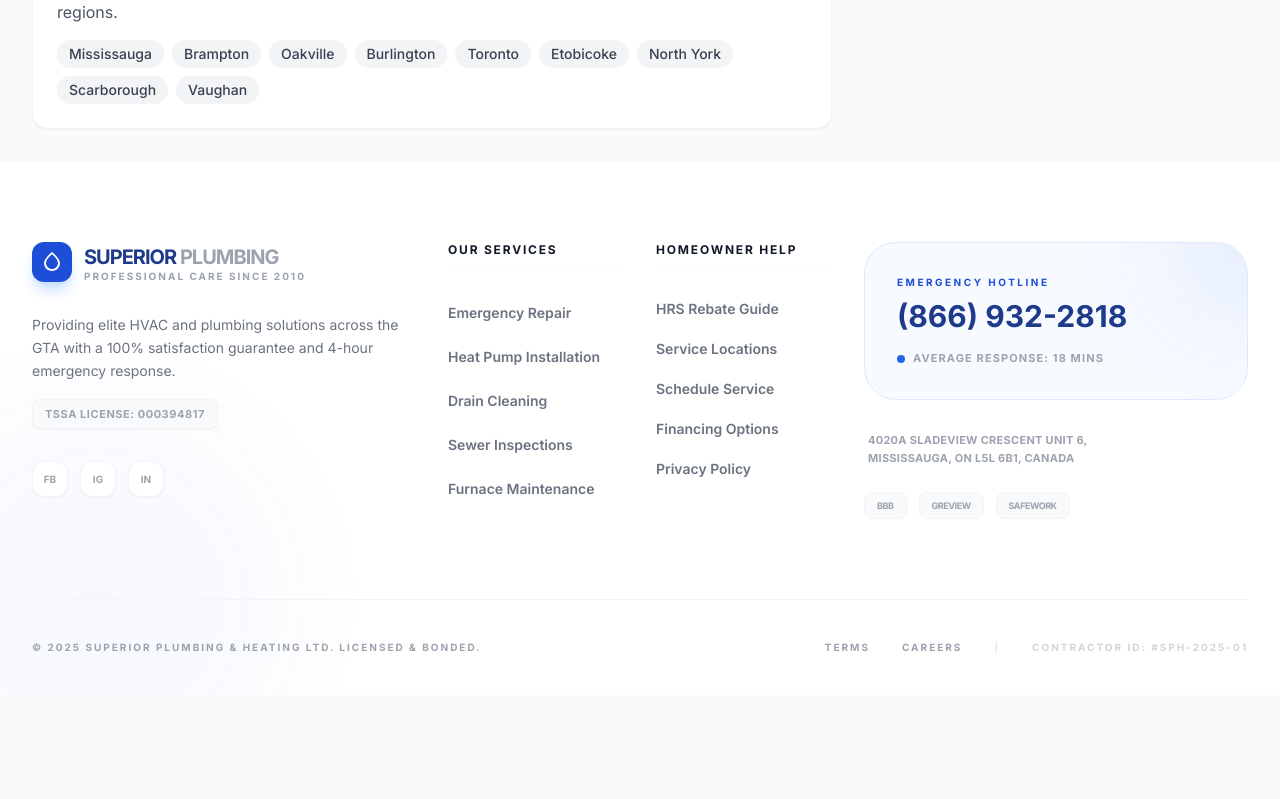
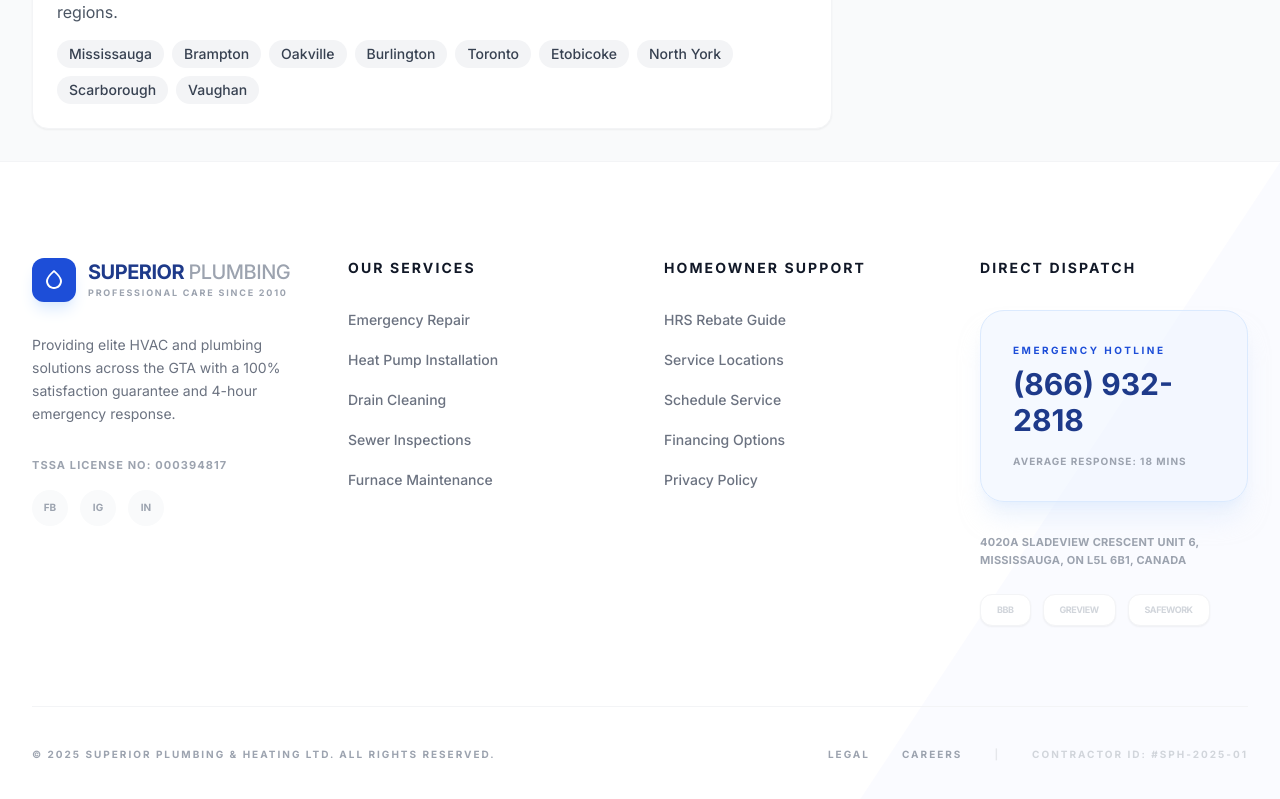
Before and after one commit to MaverickKing17/superior-plumbing-voice-os, a React (Vite) app: page / in a window 1280 px wide. Shown: the part 2209-3008 px from the top of the page. Before the commit the page ends 2904 px from the top, so only its background shows below. Built offline with nearby package versions, Linux system fonts and the light colour scheme.

Commit message:
fix(footer): Refactor and simplify footer component
Removes unnecessary logo rendering logic and streamlines scroll handling.
The `LogoIcon` component was removed as it was not being used. Scroll handling for '#' and '#' links was consolidated, and URL updates during scrolling were simplified.

```diff
--- a/components/Footer.tsx
+++ b/components/Footer.tsx
@@ -11,7 +11,6 @@ const Footer: React.FC<FooterProps> = ({ persona }) => {
 
   const handleScroll = (id: string) => (e: React.MouseEvent) => {
     e.preventDefault();
-    // Special case for top
     if (id === '#top' || id === '#') {
       window.scrollTo({ top: 0, behavior: 'smooth' });
       window.history.pushState(null, '', '/');
@@ -22,109 +21,98 @@ const Footer: React.FC<FooterProps> = ({ persona }) => {
     const el = document.getElementById(targetId);
     if (el) {
       el.scrollIntoView({ behavior: 'smooth' });
-      // Update URL without jump
       window.history.pushState(null, '', id);
     } else {
       window.scrollTo({ top: 0, behavior: 'smooth' });
     }
   };
 
-  const LogoIcon = () => (
-    <div className={`w-10 h-10 rounded-xl flex items-center justify-center text-white font-black text-xl transition-all duration-500 shadow-lg ${isEmergency ? 'bg-orange-600 shadow-orange-200' : 'bg-blue-700 shadow-blue-200'}`}>
+  return (
+    <footer className="bg-white pt-24 pb-12 border-t border-gray-100 font-['Inter'] relative overflow-hidden">
+      {/* Subtle background flair */}
+      <div className={`absolute top-0 right-0 w-1/3 h-full opacity-[0.02] pointer-events-none transition-colors duration-700 ${isEmergency ? 'bg-orange-600' : 'bg-blue-700'}`}
+           style={{ clipPath: 'polygon(100% 0, 0% 100%, 100% 100%)' }}></div>
+
+      <div className="max-w-7xl mx-auto px-6 lg:px-8 relative z-10">
+        <div className="grid grid-cols-1 md:grid-cols-2 lg:grid-cols-4 gap-12 mb-20">
+
+          {/* Column 1: Brand & Identity */}
+          <div className="space-y-8">
+            <div className="flex items-center gap-3 cursor-pointer group" onClick={handleScroll('#top')}>
+              <div className={`w-11 h-11 rounded-xl flex items-center justify-center text-white shadow-lg transition-all duration-500 group-hover:scale-105 ${isEmergency ? 'bg-orange-600 shadow-orange-100' : 'bg-blue-700 shadow-blue-100'}`}>
                 <svg viewBox="0 0 24 24" className="w-6 h-6 fill-current">
                   <path d="M12 21c-4.418 0-8-3.582-8-8s8-11 8-11 8 6.582 8 11-3.582 8-8 8zm0-2c3.314 0 6-2.686 6-6 0-2.31-1.92-5.462-6-8.794-4.08 3.332-6 6.484-6 8.794 0 3.314 2.686 6 6 6z" />
                 </svg>
               </div>
-  );
-
-  return (
-    <footer className="bg-white pt-20 pb-10 border-t border-gray-100 overflow-hidden relative">
-      {/* Subtle Background Glow */}
-      <div className={`absolute -bottom-24 -left-24 w-96 h-96 rounded-full blur-3xl opacity-[0.03] transition-colors duration-700 ${isEmergency ? 'bg-orange-600' : 'bg-blue-700'}`}></div>
-
-      <div className="max-w-7xl mx-auto px-4 sm:px-6 lg:px-8 relative z-10">
-        <div className="grid grid-cols-1 md:grid-cols-2 lg:grid-cols-12 gap-12 lg:gap-8 mb-20">
-
-          {/* Brand Identity Section */}
-          <div className="lg:col-span-4 space-y-8">
-            <div className="flex items-center gap-3 cursor-pointer group" onClick={handleScroll('#top')}>
-              <LogoIcon />
               <div>
-                <h3 className={`text-xl font-black uppercase tracking-tighter group-hover:opacity-80 transition-opacity ${isEmergency ? 'text-orange-900' : 'text-blue-900'}`}>
-                  Superior <span className="text-gray-400">Plumbing</span>
+                <h3 className={`text-xl font-bold uppercase tracking-tight leading-none ${isEmergency ? 'text-orange-950' : 'text-blue-900'}`}>
+                  Superior <span className="text-gray-400 font-medium">Plumbing</span>
                 </h3>
-                <p className="text-[10px] font-bold text-gray-400 uppercase tracking-[0.2em] leading-none">Professional Care Since 2010</p>
+                <p className="text-[9px] font-bold text-gray-400 uppercase tracking-[0.2em] mt-1">Professional Care Since 2010</p>
               </div>
             </div>
 
-            <div className="space-y-4">
-              <p className="text-gray-500 text-sm leading-relaxed max-w-sm">
+            <p className="text-gray-500 text-sm leading-relaxed max-w-[280px]">
               Providing elite HVAC and plumbing solutions across the GTA with a 100% satisfaction guarantee and 4-hour emergency response.
             </p>
-              <div className="inline-flex items-center px-3 py-1.5 rounded-lg bg-gray-50 border border-gray-100 shadow-sm">
-                <span className="text-[11px] font-black text-gray-400 uppercase tracking-wider">TSSA License: 000394817</span>
-              </div>
-            </div>
 
+            <div className="space-y-4">
+              <span className="text-[11px] font-bold text-gray-400 uppercase tracking-widest block">TSSA License No: 000394817</span>
               <div className="flex gap-3">
                 {['FB', 'IG', 'IN'].map((social) => (
-                <div key={social} className="w-9 h-9 rounded-xl bg-white border border-gray-100 flex items-center justify-center hover:bg-gray-50 hover:border-gray-200 hover:-translate-y-1 transition-all cursor-pointer shadow-sm">
-                  <span className="text-[10px] font-black text-gray-400">{social}</span>
+                  <div key={social} className="w-9 h-9 rounded-full bg-gray-50 flex items-center justify-center text-[10px] font-black text-gray-400 hover:bg-blue-700 hover:text-white transition-all cursor-pointer border border-transparent hover:shadow-md">
+                    {social}
                   </div>
                 ))}
               </div>
             </div>
+          </div>
 
-          {/* Quick Nav: Services */}
-          <div className="lg:col-span-2">
-            <h4 className="text-xs font-black text-gray-900 uppercase tracking-[0.15em] mb-8 pb-2 border-b border-gray-50">Our Services</h4>
-            <ul className="space-y-5 text-sm font-semibold text-gray-500">
-              <li><a href="#services" onClick={handleScroll('#services')} className="hover:text-blue-700 transition-colors inline-flex items-center group"><span className="w-0 group-hover:w-2 h-0.5 bg-blue-700 mr-0 group-hover:mr-2 transition-all"></span>Emergency Repair</a></li>
-              <li><a href="#services" onClick={handleScroll('#services')} className="hover:text-blue-700 transition-colors inline-flex items-center group"><span className="w-0 group-hover:w-2 h-0.5 bg-blue-700 mr-0 group-hover:mr-2 transition-all"></span>Heat Pump Installation</a></li>
-              <li><a href="#services" onClick={handleScroll('#services')} className="hover:text-blue-700 transition-colors inline-flex items-center group"><span className="w-0 group-hover:w-2 h-0.5 bg-blue-700 mr-0 group-hover:mr-2 transition-all"></span>Drain Cleaning</a></li>
-              <li><a href="#services" onClick={handleScroll('#services')} className="hover:text-blue-700 transition-colors inline-flex items-center group"><span className="w-0 group-hover:w-2 h-0.5 bg-blue-700 mr-0 group-hover:mr-2 transition-all"></span>Sewer Inspections</a></li>
-              <li><a href="#services" onClick={handleScroll('#services')} className="hover:text-blue-700 transition-colors inline-flex items-center group"><span className="w-0 group-hover:w-2 h-0.5 bg-blue-700 mr-0 group-hover:mr-2 transition-all"></span>Furnace Maintenance</a></li>
+          {/* Column 2: Services */}
+          <div>
+            <h4 className="text-sm font-black text-gray-900 uppercase tracking-[0.15em] mb-8">Our Services</h4>
+            <ul className="space-y-5 text-sm font-medium text-gray-500">
+              {['Emergency Repair', 'Heat Pump Installation', 'Drain Cleaning', 'Sewer Inspections', 'Furnace Maintenance'].map((item) => (
+                <li key={item}>
+                  <a href="#services" onClick={handleScroll('#services')} className="hover:text-blue-700 transition-colors block">{item}</a>
+                </li>
+              ))}
             </ul>
           </div>
 
-          {/* Quick Nav: Support */}
-          <div className="lg:col-span-2">
-            <h4 className="text-xs font-black text-gray-900 uppercase tracking-[0.15em] mb-8 pb-2 border-b border-gray-50">Homeowner Help</h4>
-            <ul className="space-y-5 text-sm font-semibold text-gray-500">
-              <li><a href="#rebates" onClick={handleScroll('#rebates')} className="hover:text-blue-700 transition-colors">HRS Rebate Guide</a></li>
-              <li><a href="#areas" onClick={handleScroll('#areas')} className="hover:text-blue-700 transition-colors">Service Locations</a></li>
-              <li><a href="#book" onClick={handleScroll('#book')} className="hover:text-blue-700 transition-colors">Schedule Service</a></li>
-              <li><a href="#rebates" onClick={handleScroll('#rebates')} className="hover:text-blue-700 transition-colors">Financing Options</a></li>
-              <li><a href="#top" onClick={handleScroll('#top')} className="hover:text-blue-700 transition-colors">Privacy Policy</a></li>
+          {/* Column 3: Homeowner Support */}
+          <div>
+            <h4 className="text-sm font-black text-gray-900 uppercase tracking-[0.15em] mb-8">Homeowner Support</h4>
+            <ul className="space-y-5 text-sm font-medium text-gray-500">
+              {['HRS Rebate Guide', 'Service Locations', 'Schedule Service', 'Financing Options', 'Privacy Policy'].map((item) => (
+                <li key={item}>
+                  <a href={`#${item.toLowerCase().replace(/ /g, '-')}`} onClick={handleScroll('#top')} className="hover:text-blue-700 transition-colors block">{item}</a>
+                </li>
+              ))}
             </ul>
           </div>
 
-          {/* Direct Dispatch Action Section */}
-          <div className="lg:col-span-4 space-y-8">
-            <div className={`p-8 rounded-[2rem] border transition-all duration-500 relative overflow-hidden group ${isEmergency ? 'bg-orange-50/50 border-orange-100' : 'bg-blue-50/50 border-blue-100'}`}>
-              <div className={`absolute top-0 right-0 w-24 h-24 blur-3xl opacity-20 -mr-12 -mt-12 transition-colors duration-500 ${isEmergency ? 'bg-orange-500' : 'bg-blue-600'}`}></div>
+          {/* Column 4: Direct Dispatch */}
+          <div className="space-y-8">
+            <h4 className="text-sm font-black text-gray-900 uppercase tracking-[0.15em] mb-8">Direct Dispatch</h4>
 
-              <div className="relative z-10">
+            <div className={`p-8 rounded-3xl border transition-all duration-700 group relative ${isEmergency ? 'bg-orange-50/60 border-orange-100 shadow-orange-100/50 shadow-xl' : 'bg-blue-50/60 border-blue-100 shadow-blue-100/50 shadow-xl'}`}>
               <span className={`text-[10px] font-black uppercase tracking-[0.25em] block mb-2 ${isEmergency ? 'text-orange-600' : 'text-blue-700'}`}>Emergency Hotline</span>
-                <a href="tel:18669322818" className={`text-3xl font-black block transition-transform group-hover:scale-105 duration-300 ${isEmergency ? 'text-orange-950' : 'text-blue-900'}`}>
+              <a href="tel:18669322818" className={`text-3xl font-black block group-hover:scale-[1.02] transition-transform duration-300 ${isEmergency ? 'text-orange-950' : 'text-blue-900'}`}>
                 (866) 932-2818
               </a>
-                <div className="flex items-center gap-2 mt-4">
-                  <div className={`w-2 h-2 rounded-full animate-pulse ${isEmergency ? 'bg-orange-500' : 'bg-blue-600'}`}></div>
-                  <p className="text-[11px] text-gray-400 font-bold uppercase tracking-widest">Average Response: 18 Mins</p>
-                </div>
-              </div>
+              <p className="text-[10px] text-gray-400 font-bold uppercase tracking-widest mt-4">Average Response: 18 Mins</p>
             </div>
 
-            <div className="space-y-4">
-              <p className="text-[11px] text-gray-400 font-bold uppercase tracking-wide leading-relaxed pl-1">
+            <div className="space-y-6">
+              <p className="text-[11px] text-gray-400 font-bold uppercase tracking-wide leading-relaxed">
                 4020A Sladeview Crescent Unit 6,<br/>
                 Mississauga, ON L5L 6B1, Canada
               </p>
 
-              <div className="flex items-center gap-3 pt-2">
+              <div className="flex items-center gap-3">
                 {['BBB', 'GReview', 'SafeWork'].map((badge) => (
-                  <div key={badge} className="px-3 py-1.5 bg-gray-50 rounded-lg border border-gray-100 text-[9px] font-black text-gray-400 uppercase tracking-tighter hover:bg-white transition-colors cursor-default">
+                  <div key={badge} className="px-4 py-2 bg-white border border-gray-100 rounded-xl text-[9px] font-black text-gray-300 uppercase tracking-tighter shadow-sm hover:border-gray-200 transition-colors cursor-default">
                     {badge}
                   </div>
                 ))}
@@ -133,14 +121,14 @@ const Footer: React.FC<FooterProps> = ({ persona }) => {
           </div>
         </div>
 
-        {/* Bottom Utility Bar */}
-        <div className="pt-10 border-t border-gray-100 flex flex-col md:flex-row justify-between items-center gap-6 text-[10px] font-black text-gray-400 uppercase tracking-[0.2em]">
-          <p>© 2025 Superior Plumbing & Heating Ltd. Licensed & Bonded.</p>
+        {/* Bottom utility */}
+        <div className="pt-10 border-t border-gray-100 flex flex-col md:flex-row justify-between items-center gap-6 text-[10px] font-bold text-gray-400 uppercase tracking-[0.2em]">
+          <p>© 2025 Superior Plumbing & Heating Ltd. All Rights Reserved.</p>
           <div className="flex items-center gap-8">
-            <a href="#top" onClick={handleScroll('#top')} className="hover:text-blue-700 transition-colors">Terms</a>
+            <a href="#top" onClick={handleScroll('#top')} className="hover:text-blue-700 transition-colors">Legal</a>
             <a href="#book" onClick={handleScroll('#book')} className="hover:text-blue-700 transition-colors">Careers</a>
-            <span className="text-gray-200 select-none hidden md:inline">|</span>
-            <span className="text-gray-300 select-none">Contractor ID: #SPH-2025-01</span>
+            <span className="text-gray-200 hidden md:inline">|</span>
+            <span className="text-gray-300">Contractor ID: #SPH-2025-01</span>
           </div>
         </div>
       </div>
```
Lines whose indentation alone changed are shown as unchanged.
